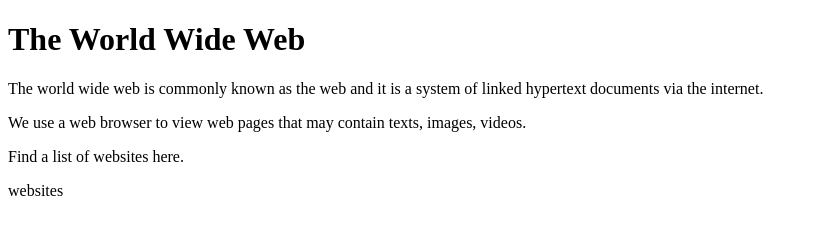
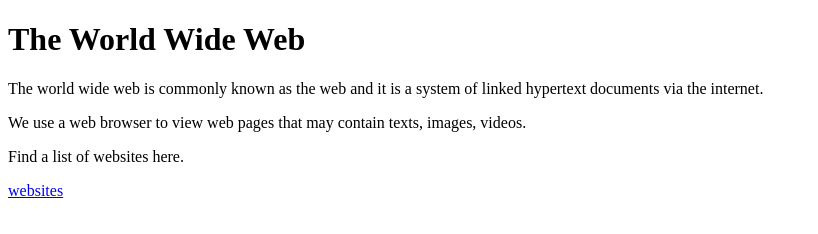
Before and after one commit to bida23-108/Hello-World, a plain HTML site: page index.html in a window 1280 px wide. Shown: the whole page, without its empty margins (0-818 px from the left). Drawn offline with Linux system fonts and the light colour scheme.

Commit message:
Update index.html

```diff
--- a/index.html
+++ b/index.html
@@ -8,6 +8,6 @@
 <P>The world wide web is commonly known as the web and it is a system of linked hypertext documents via the internet. </P>
 <p> We use a web browser to view web pages that may contain texts, images, videos. </p>
       <p>Find a list of websites here. </p>
-     <a hrerf="activity1.html">websites</a>
+     <a href="activity1.html">websites</a>
  </BODY>
 </HTML>
```
